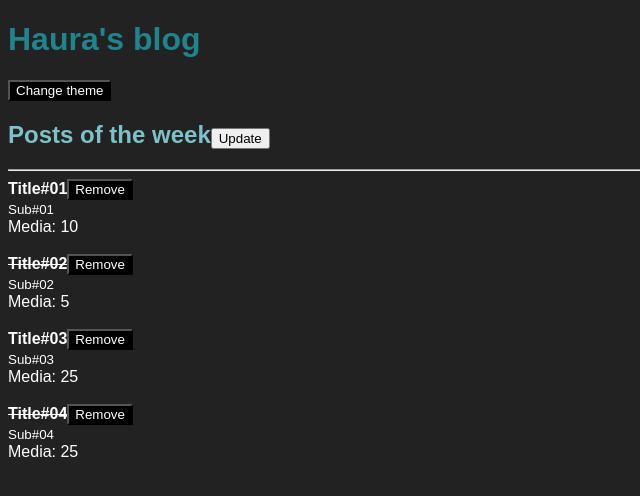
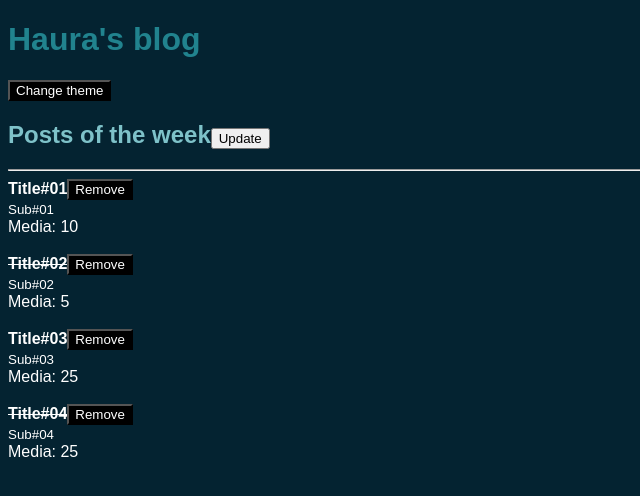
Before and after one commit to afsilvaluiz/JStack, a React app in the folder reactFundamentals/: page / in a window 1280 px wide. Shown: the top 496 px of the page, without its empty margins (0-640 px from the left). Built offline with nearby package versions, Linux system fonts and the light colour scheme.

Commit message:
chore: configure color

```diff
--- a/reactFundamentals/src/index.scss
+++ b/reactFundamentals/src/index.scss
@@ -1,5 +1,5 @@
 body {
-  background: #222;
+  background: #042331;
   color: #fff;
   font-family: sans-serif;
 }
```
